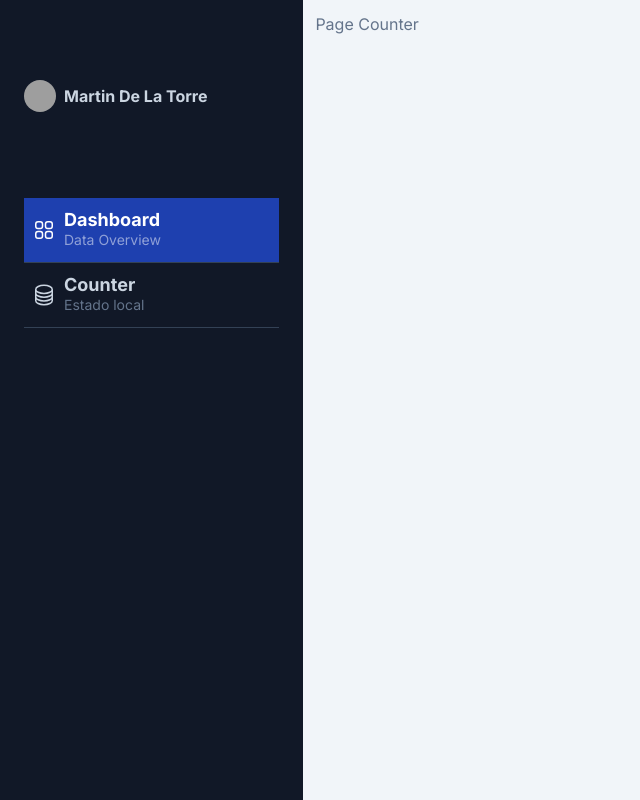
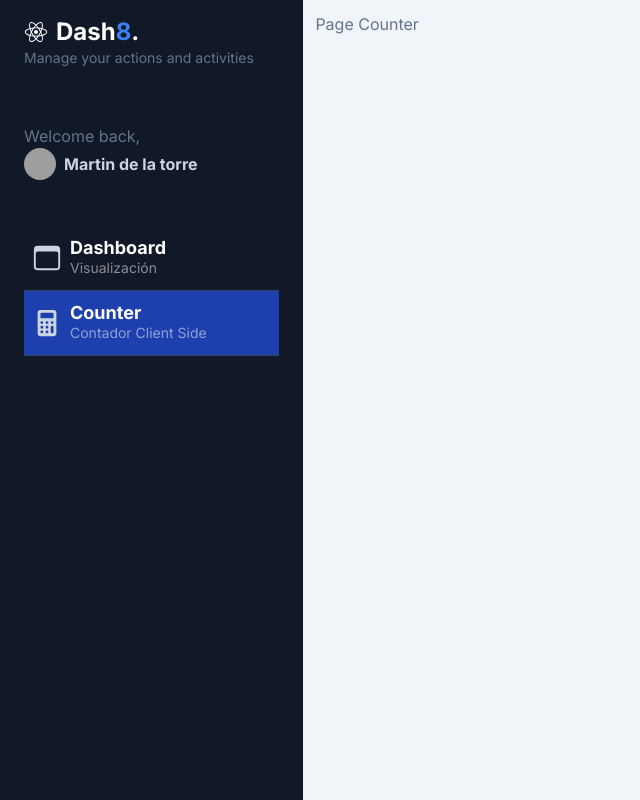
Before and after one commit to Vazquez1240/dashboard-next, a Next.js app: page /dashboard/counter in a window 1280 px wide. Shown: the whole page, without its empty margins (0-640 px from the left). Built offline with nearby package versions, Linux system fonts and the light colour scheme; grey boxes are pictures that could not be loaded.

Commit message:
counter y rutas

```diff
--- a/src/app/componentes/Sidebar.tsx
+++ /dev/null
@@ -1,55 +0,0 @@
-import Image from "next/image";
-
-export const Sidebar = () => {
-    return (
-        <div
-            style={{width: '400px'}}
-            id="menu" className="bg-gray-900 min-h-screen z-10 text-slate-300 w-64 left-0 h-screen overflow-y-scroll">
-            <div id="profile" className="px-6 py-20">
-                <a href="#" className="inline-flex space-x-2 items-center">
-                        <span>
-                            <Image className="rounded-full w-8 h-8"
-                                 src="https://images.unsplash.com/photo-1542909168-82c3e7fdca5c"
-                                 alt="Imagen "
-                                 width={50}
-                                 height={50}/>
-                        </span>
-                    <span className="text-sm md:text-base font-bold">
-                            Martin De La Torre
-                        </span>
-                </a>
-            </div>
-            <div id="nav" className="w-full px-6">
-                <a href="#"
-                   className="w-full px-2 inline-flex space-x-2 items-center border-b border-slate-700 py-3 bg-blue-800 hover:bg-white/5 transition ease-linear duration-150">
-                    <div>
-                        <svg xmlns="http://www.w3.org/2000/svg" fill="none" viewBox="0 0 24 24" strokeWidth="1.5"
-                             stroke="currentColor" className="w-6 h-6 text-white">
-                            <path strokeLinecap="round" strokeLinejoin="round"
-                                  d="M3.75 6A2.25 2.25 0 016 3.75h2.25A2.25 2.25 0 0110.5 6v2.25a2.25 2.25 0 01-2.25 2.25H6a2.25 2.25 0 01-2.25-2.25V6zM3.75 15.75A2.25 2.25 0 016 13.5h2.25a2.25 2.25 0 012.25 2.25V18a2.25 2.25 0 01-2.25 2.25H6A2.25 2.25 0 013.75 18v-2.25zM13.5 6a2.25 2.25 0 012.25-2.25H18A2.25 2.25 0 0120.25 6v2.25A2.25 2.25 0 0118 10.5h-2.25a2.25 2.25 0 01-2.25-2.25V6zM13.5 15.75a2.25 2.25 0 012.25-2.25H18a2.25 2.25 0 012.25 2.25V18A2.25 2.25 0 0118 20.25h-2.25A2.25 2.25 0 0113.5 18v-2.25z"/>
-                        </svg>
-
-                    </div>
-                    <div className="flex flex-col">
-                        <span className="text-lg font-bold leading-5 text-white">Dashboard</span>
-                        <span className="text-sm text-white/50 hidden md:block">Data Overview</span>
-                    </div>
-                </a>
-                <a href="#"
-                   className="w-full px-2 inline-flex space-x-2 items-center border-b border-slate-700 py-3 hover:bg-white/5 transition ease-linear duration-150">
-                    <div>
-                        <svg xmlns="http://www.w3.org/2000/svg" fill="none" viewBox="0 0 24 24" strokeWidth="1.5"
-                             stroke="currentColor" className="w-6 h-6">
-                            <path strokeLinecap="round" strokeLinejoin="round"
-                                  d="M20.25 6.375c0 2.278-3.694 4.125-8.25 4.125S3.75 8.653 3.75 6.375m16.5 0c0-2.278-3.694-4.125-8.25-4.125S3.75 4.097 3.75 6.375m16.5 0v11.25c0 2.278-3.694 4.125-8.25 4.125s-8.25-1.847-8.25-4.125V6.375m16.5 0v3.75m-16.5-3.75v3.75m16.5 0v3.75C20.25 16.153 16.556 18 12 18s-8.25-1.847-8.25-4.125v-3.75m16.5 0c0 2.278-3.694 4.125-8.25 4.125s-8.25-1.847-8.25-4.125"/>
-                        </svg>
-                    </div>
-                    <div className="flex flex-col">
-                        <span className="text-lg text-slate-300 font-bold leading-5">Counter</span>
-                        <span className="text-sm text-slate-500 hidden md:block">Estado local</span>
-                    </div>
-                </a>
-            </div>
-        </div>
-    )
-}
--- /dev/null
+++ b/src/app/components/Sidebar.tsx
@@ -0,0 +1,84 @@
+import Image from 'next/image';
+import { IoBrowsersOutline, IoCalculator, IoLogoReact } from 'react-icons/io5';
+import {SidebarMenuItem} from "@/app/components/SidebarMenuItem";
+
+
+const menuItems = [
+  {
+    path: '/dashboard/main',
+    icon: <IoBrowsersOutline size={30} />,
+    title: 'Dashboard',
+    subtitle: 'Visualización'
+  },
+  {
+    path: '/dashboard/counter',
+    icon: <IoCalculator size={30} />,
+    title: 'Counter',
+    subtitle: 'Contador Client Side'
+  },
+]
+
+
+export const Sidebar = () => {
+  return (
+
+    <div id="menu"
+      style={{ width: '400px' }}
+      className="bg-gray-900 min-h-screen z-10 text-slate-300 w-64 left-0 h-screen overflow-y-scroll">
+
+
+      <div id="logo" className="my-4 px-6">
+        <h1 className="flex items-center  text-lg md:text-2xl font-bold text-white">
+          <IoLogoReact className='mr-2' />
+          <span> Dash</span>
+          <span className="text-blue-500">8</span>.
+        </h1>
+        <p className="text-slate-500 text-sm">Manage your actions and activities</p>
+      </div>
+
+
+      <div id="profile" className="px-6 py-10">
+        <p className="text-slate-500">Welcome back,</p>
+        <a href="#" className="inline-flex space-x-2 items-center">
+          <span>
+            <Image className="rounded-full w-8 h-8"
+              src="https://images.unsplash.com/photo-1542909168-82c3e7fdca5c"
+              alt="User avatar"
+              width={50}
+              height={50}
+            />
+          </span>
+          <span className="text-sm md:text-base font-bold">
+            Martin de la torre
+          </span>
+        </a>
+      </div>
+
+
+      <div id="nav" className="w-full px-6">
+
+        {
+          menuItems.map( item => (
+              <SidebarMenuItem  key={ item.path } {...item} />
+          ))
+        }
+
+{/*
+        <a href="#" className="w-full px-2 inline-flex space-x-2 items-center border-b border-slate-700 py-3 hover:bg-white/5 transition ease-linear duration-150">
+          <div>
+            <svg xmlns="http://www.w3.org/2000/svg" fill="none" viewBox="0 0 24 24" strokeWidth="1.5" stroke="currentColor" className="w-6 h-6">
+              <path strokeLinecap="round" strokeLinejoin="round" d="M20.25 6.375c0 2.278-3.694 4.125-8.25 4.125S3.75 8.653 3.75 6.375m16.5 0c0-2.278-3.694-4.125-8.25-4.125S3.75 4.097 3.75 6.375m16.5 0v11.25c0 2.278-3.694 4.125-8.25 4.125s-8.25-1.847-8.25-4.125V6.375m16.5 0v3.75m-16.5-3.75v3.75m16.5 0v3.75C20.25 16.153 16.556 18 12 18s-8.25-1.847-8.25-4.125v-3.75m16.5 0c0 2.278-3.694 4.125-8.25 4.125s-8.25-1.847-8.25-4.125" />
+            </svg>
+          </div>
+          <div className="flex flex-col">
+            <span className="text-lg text-slate-300 font-bold leading-5">Counter</span>
+            <span className="text-sm text-slate-500 hidden md:block">Estado local</span>
+          </div>
+        </a> */}
+
+
+
+      </div>
+    </div>
+  )
+}
--- /dev/null
+++ b/src/app/components/SidebarMenuItem.tsx
@@ -0,0 +1,38 @@
+'use client';
+
+import Link from "next/link";
+import { usePathname } from "next/navigation";
+import {JSX} from "react";
+
+interface Props {
+  path: string;
+  icon: JSX.Element;
+  title: string;
+  subtitle: string;
+}
+
+
+
+export const SidebarMenuItem = ({ path, icon, title, subtitle }: Props) => {
+
+  const currentPath = usePathname();
+
+  return (
+    <Link href={ path }
+          className={`
+            w-full px-2 inline-flex space-x-2 items-center border-b border-slate-700 py-3 hover:bg-white/5 transition ease-linear duration-150
+            ${ currentPath === path ? 'bg-blue-800': '' }
+          `}>
+      <div>
+       <div>
+        { icon }
+       </div>
+
+      </div>
+      <div className="flex flex-col">
+        <span className="text-lg font-bold leading-5 text-white">{ title }</span>
+        <span className="text-sm text-white/50 hidden md:block">{ subtitle }</span>
+      </div>
+    </Link>
+  )
+}
--- a/src/app/dashboard/layout.tsx
+++ b/src/app/dashboard/layout.tsx
@@ -1,5 +1,5 @@
 import {ReactNode} from "react";
-import {Sidebar} from "@/app/componentes";
+import {Sidebar} from "../components";
 
 
 export default function DashboardLayout({children}: {children: ReactNode}) {
--- /dev/null
+++ b/src/app/dashboard/main/page.tsx
@@ -0,0 +1,11 @@
+
+
+
+export default function MainPage() {
+
+    return (
+        <div>
+            <h1>Hello Page Name</h1>
+        </div>
+    )
+}
--- a/src/app/page.tsx
+++ b/src/app/page.tsx
@@ -1,5 +1,5 @@
 import {redirect} from "next/navigation";
 
 export default function HomePage() {
-    redirect('/dashboard/counter');
+    redirect('/dashboard/main');
 }
```
Also changed, not shown: src/app/components/index.ts (renamed from src/app/componentes/index.ts).
